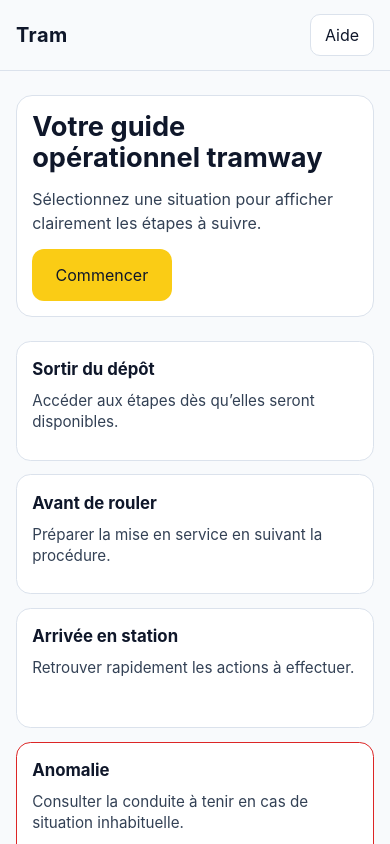
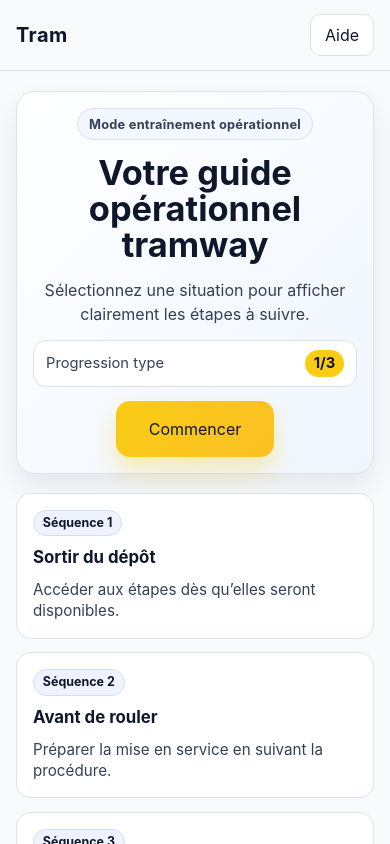
Before and after one commit to Loqmimi/Tram, a React (Vite) app: page / in a window 390 px wide. Shown: the top 844 px of the page. Built offline with nearby package versions, Linux system fonts and the light colour scheme.

Commit message:
Improve landing responsiveness and gamified hero styling
Co-authored-by: Loqmimi <328169551+Loqmimi@users.noreply.github.com>

```diff
--- a/src/App.css
+++ b/src/App.css
@@ -2,6 +2,7 @@
   min-height: 100svh;
   display: flex;
   flex-direction: column;
+  overflow-x: clip;
 }
 
 .topbar {
@@ -33,47 +34,89 @@
   flex: 1;
   width: min(70rem, 100%);
   margin: 0 auto;
-  padding: 1.5rem 1rem 2rem;
+  padding: 1.25rem 1rem 2rem;
   display: grid;
-  gap: 1.5rem;
+  gap: 1.15rem;
 }
 
 .hero {
-  background: var(--surface);
+  background: linear-gradient(135deg, #ffffff, #f8fbff 42%, #eff6ff 100%);
   border: 1px solid var(--border);
-  border-radius: 1rem;
-  padding: 1.5rem;
+  border-radius: 1.15rem;
+  padding: clamp(1.2rem, 3vw, 2rem);
   display: grid;
-  gap: 0.85rem;
+  gap: 0.9rem;
+  justify-items: center;
+  text-align: center;
+  box-shadow: 0 14px 28px rgba(15, 23, 42, 0.08);
+}
+
+.hero-kicker {
+  margin: 0;
+  background: var(--chip);
+  color: var(--navy);
+  border: 1px solid var(--border);
+  border-radius: 999px;
+  padding: 0.35rem 0.7rem;
+  font-weight: 700;
+  font-size: 0.8rem;
+  letter-spacing: 0.02em;
 }
 
 .hero h1 {
   margin: 0;
-  font-size: clamp(1.7rem, 5vw, 2.4rem);
+  font-size: clamp(2.15rem, 7vw, 4rem);
   color: var(--navy);
-  line-height: 1.15;
+  line-height: 1.05;
+  text-wrap: balance;
 }
 
 .hero p {
   margin: 0;
   color: var(--text);
-  max-width: 52ch;
+  max-width: 62ch;
+}
+
+.hero-progress {
+  width: min(25rem, 100%);
+  border: 1px solid var(--border);
+  border-radius: 0.8rem;
+  background: var(--surface);
+  padding: 0.55rem 0.75rem;
+  display: flex;
+  justify-content: space-between;
+  align-items: center;
+  font-size: 0.92rem;
+  gap: 0.75rem;
+}
+
+.progress-label {
+  color: var(--text);
+}
+
+.progress-step {
+  background: var(--accent);
+  color: var(--navy);
+  border-radius: 999px;
+  padding: 0.16rem 0.55rem;
+  font-weight: 700;
 }
 
 .primary-cta {
-  justify-self: start;
   border: 1px solid transparent;
-  border-radius: 0.75rem;
-  background: var(--accent);
+  border-radius: 0.85rem;
+  background: linear-gradient(135deg, #facc15, #fbbf24);
   color: var(--navy);
   font-weight: 700;
-  padding: 0.8rem 1.4rem;
+  padding: 0.95rem 2rem;
+  box-shadow: 0 12px 24px rgba(250, 204, 21, 0.35);
+  transition: transform 170ms ease, box-shadow 170ms ease, background 170ms ease;
   font: inherit;
 }
 
 .situations {
   display: grid;
-  grid-template-columns: repeat(auto-fit, minmax(14rem, 1fr));
+  grid-template-columns: repeat(auto-fit, minmax(min(100%, 15.5rem), 1fr));
   gap: 0.85rem;
 }
 
@@ -86,13 +129,27 @@
   padding: 1rem;
   min-height: 7.5rem;
   display: grid;
-  gap: 0.5rem;
+  gap: 0.55rem;
   align-content: start;
   font: inherit;
+  transition: transform 170ms ease, box-shadow 170ms ease, border-color 170ms ease,
+    background 170ms ease;
 }
 
 .situation-card.anomaly {
   border-color: var(--danger);
+  border-style: dashed;
+}
+
+.card-badge {
+  justify-self: start;
+  font-size: 0.78rem;
+  color: var(--navy);
+  background: #eef3ff;
+  border: 1px solid #d3ddf7;
+  border-radius: 999px;
+  padding: 0.18rem 0.55rem;
+  font-weight: 700;
 }
 
 .card-title {
@@ -112,6 +169,12 @@
   cursor: pointer;
 }
 
+.help-button,
+.primary-cta,
+.situation-card {
+  transition: transform 170ms ease, box-shadow 170ms ease;
+}
+
 .help-button:focus-visible,
 .primary-cta:focus-visible,
 .situation-card:focus-visible,
@@ -120,9 +183,35 @@
   outline-offset: 2px;
 }
 
+.help-button:hover {
+  border-color: #c7d3e3;
+}
+
 .primary-cta:hover,
-.primary-cta:active {
-  background: #f9d338;
+.primary-cta:active,
+.primary-cta:focus-visible {
+  background: linear-gradient(135deg, #f6c809, #f59e0b);
+  transform: translateY(-1px);
+  box-shadow: 0 15px 28px rgba(245, 158, 11, 0.35);
+}
+
+.situation-card:hover,
+.situation-card:focus-visible {
+  border-color: #c1cfdf;
+  transform: translateY(-2px);
+  box-shadow: 0 12px 24px rgba(15, 23, 42, 0.1);
+}
+
+.situation-card:active {
+  transform: translateY(0);
+}
+
+@media (prefers-reduced-motion: reduce) {
+  .help-button,
+  .primary-cta,
+  .situation-card {
+    transition: none;
+  }
 }
 
 @media (max-width: 42rem) {
@@ -130,8 +219,12 @@
     padding: 0.875rem 1rem;
   }
 
+  .hero-progress {
+    width: 100%;
+  }
+
   .hero,
   .situation-card {
-    padding: 0.95rem;
+    padding: 1rem;
   }
 }
--- a/src/App.jsx
+++ b/src/App.jsx
@@ -1,10 +1,27 @@
 import './App.css'
 
 const situations = [
-  { title: 'Sortir du dépôt', description: 'Accéder aux étapes dès qu’elles seront disponibles.' },
-  { title: 'Avant de rouler', description: 'Préparer la mise en service en suivant la procédure.' },
-  { title: 'Arrivée en station', description: 'Retrouver rapidement les actions à effectuer.' },
-  { title: 'Anomalie', description: 'Consulter la conduite à tenir en cas de situation inhabituelle.', variant: 'anomaly' },
+  {
+    title: 'Sortir du dépôt',
+    description: 'Accéder aux étapes dès qu’elles seront disponibles.',
+    badge: 'Séquence 1',
+  },
+  {
+    title: 'Avant de rouler',
+    description: 'Préparer la mise en service en suivant la procédure.',
+    badge: 'Séquence 2',
+  },
+  {
+    title: 'Arrivée en station',
+    description: 'Retrouver rapidement les actions à effectuer.',
+    badge: 'Séquence 3',
+  },
+  {
+    title: 'Anomalie',
+    description: 'Consulter la conduite à tenir en cas de situation inhabituelle.',
+    variant: 'anomaly',
+    badge: 'Priorité',
+  },
 ]
 
 function App() {
@@ -21,10 +38,15 @@ function App() {
 
       <main className="content">
         <section className="hero" aria-labelledby="hero-title">
+          <p className="hero-kicker">Mode entraînement opérationnel</p>
           <h1 id="hero-title">Votre guide opérationnel tramway</h1>
           <p>
             Sélectionnez une situation pour afficher clairement les étapes à suivre.
           </p>
+          <div className="hero-progress" role="group" aria-label="Progression type">
+            <span className="progress-label">Progression type</span>
+            <span className="progress-step">1/3</span>
+          </div>
           <button type="button" className="primary-cta">
             Commencer
           </button>
@@ -37,6 +59,7 @@ function App() {
               type="button"
               className={`situation-card${situation.variant ? ` ${situation.variant}` : ''}`}
             >
+              <span className="card-badge">{situation.badge}</span>
               <span className="card-title">{situation.title}</span>
               <span className="card-description">{situation.description}</span>
             </button>
--- a/src/index.css
+++ b/src/index.css
@@ -6,6 +6,7 @@
   --accent: #facc15;
   --danger: #dc2626;
   --border: #dbe2ec;
+  --chip: #f3f7ff;
   font-family: Inter, 'Segoe UI', Roboto, system-ui, -apple-system, sans-serif;
   line-height: 1.5;
   font-weight: 400;
```
